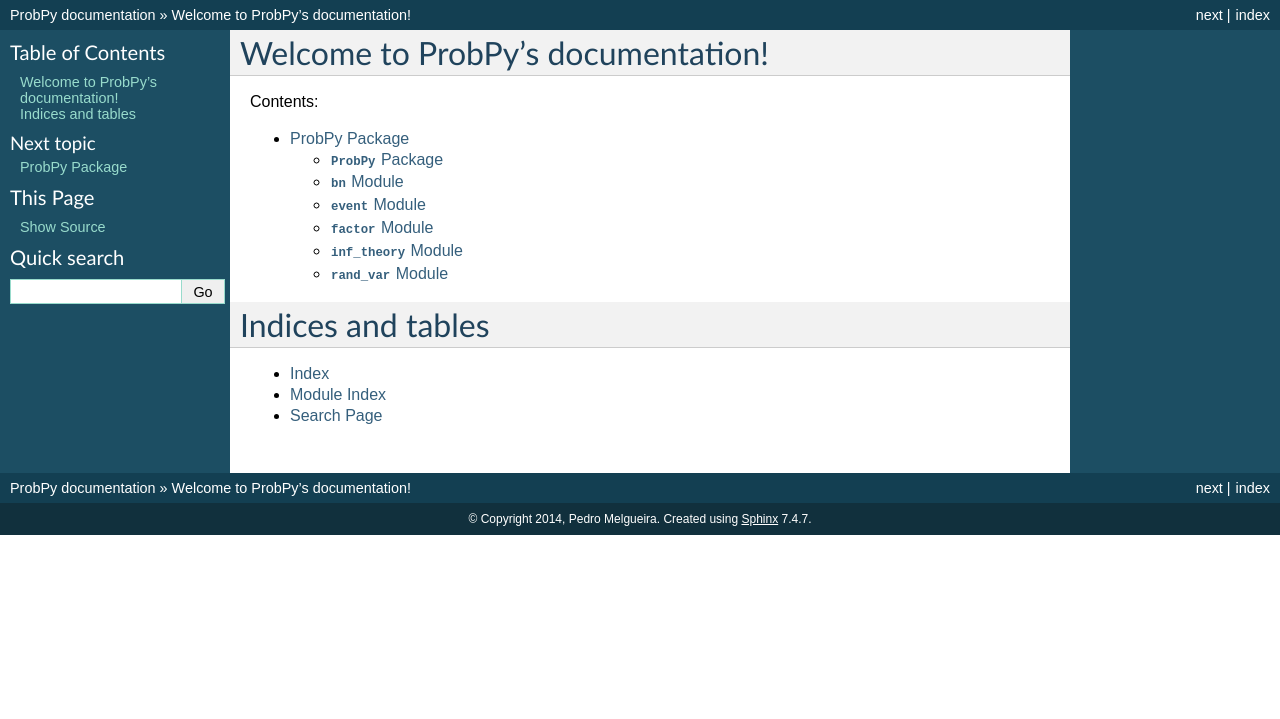
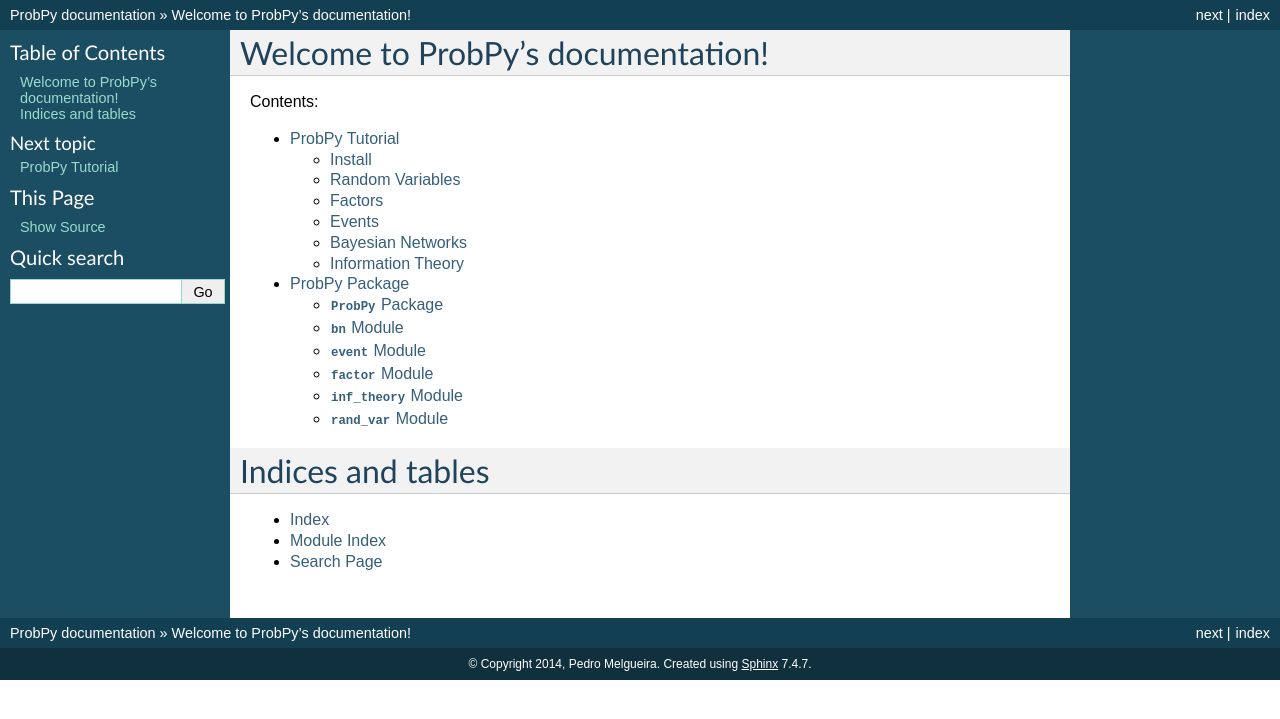
Before and after one commit to petermlm/ProbPy, a Sphinx documentation site: the page built from doc/index.rst, in a window 1280 px wide. Shown: the top 719 px of the page. Built offline with Sphinx 7.4.7, drawn with Linux system fonts in a browser that asks for light colours; some of the changed lines change nothing that is shown.

Commit message:
Started tutorial in documentation. Only have the Random Variables part.

```diff
--- /dev/null
+++ b/doc/Tutorial.rst
@@ -0,0 +1,60 @@
+.. Written by Pedro Melgueira (petermlm) (pedromelgueira[at]gmail[dot]com)
+
+ProbPy Tutorial
+===============
+
+Install
+-------
+
+TODO
+
+Random Variables
+----------------
+
+ProbPy works with discrete random variables that are later used to define factors and events. A random variable, as described in ProbPy, has a name and a domain. The name of the variable is used to identify the variable. Its type is always *str*. The domain of the variable is a list which size must be greater than 0. Each element of that list is an element of the domain of the variable. The types of the elements in the domain may be *int* or *str*.
+
+The following code shows examples of random variable declarations::
+
+    X = RandVar("X", ["True", "False"])
+    Y = RandVar("Y", ["a", "b", "c", "d", "e"])
+    Z = RandVar("Z", [list(range(10))])
+
+The *RandVar* class is the ProbPy class that represents a random variable. Its first argument is the name of the variable and its second argument is the list containing the domain.
+
+The name of the variable is used to identify the variable. It might seem redundant to have a Python variable **X** and call that variable **X**, but what happens is that the random variables are placed in lists and also get copied to new factors which are created with the calculations. Maintaining the name as an attribute assures that they can be identified anytime regardless of the name of their Python container.
+
+The domain of the variable needs to be a list of *int* elements or *str* elements. That list must have at least one element. Whether it makes sense or not to have a random variable with only one element in its domain is up to the user. The order of the domain's elements is going to be important as it will be seen in the part of this tutorial about factors, which follows.
+
+In ProbPy, two variables are consider equal is both their name and their domain matches. Notice how four variables are compared to the first one in terms of being the same variable or not::
+
+    X = RandVar("X", ["True", "False"])
+
+    v1 = RandVar("X", ["True", "False"])
+    v2 = RandVar("Y", ["True", "False"])
+    v3 = RandVar("X", ["False", "True"])
+    v4 = RandVar("Y", ["False", "True"])
+
+    X == v1  # True. Same name and domain
+    X == v2  # False. Name is not the same
+    X == v3  # False. Domain is not the same
+    X == v4  # False. Nothing is not the same
+
+Factors
+-------
+
+TODO
+
+Events
+------
+
+TODO
+
+Bayesian Networks
+-----------------
+
+TODO
+
+Information Theory
+------------------
+
+TODO
--- a/doc/index.rst
+++ b/doc/index.rst
@@ -11,6 +11,7 @@
 .. toctree::
    :maxdepth: 4
 
+   Tutorial
    ProbPy
 
 
```
